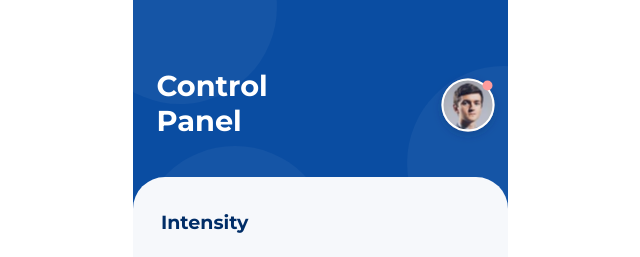
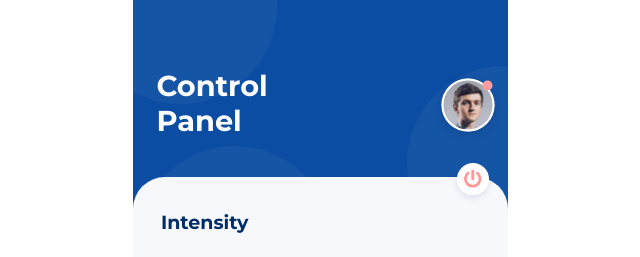
Before and after one commit to mikandermickey/Smartlights-projekt_v1, a React (Create React App) app: page /bedroom in a window 1280 px wide. Shown: the top 257 px of the page, without its empty margins (320-960 px from the left). Built offline with nearby package versions, Linux system fonts and the light colour scheme.

Commit message:
powerButton added

```diff
--- /dev/null
+++ b/src/components/PowerButton.js
@@ -0,0 +1,17 @@
+/** @jsx jsx */
+import { css, jsx } from "@emotion/core";
+
+const PowerButton = () => {
+    const style = css`
+        position: absolute;
+        top: -20px;
+        right: 10px;
+        `;
+    return (
+        <img css={style} src="data/img/power.svg" alt="PowerButton" />
+
+
+    );
+}
+
+export default PowerButton;
--- a/src/components/SingleRoom.js
+++ b/src/components/SingleRoom.js
@@ -2,6 +2,8 @@
 import { css, jsx } from "@emotion/core";
 import Overskrift from "./Overskrift";
 import React from 'react';
+import PowerButton from "./PowerButton";
+
 
 const SingleRoom = () => {
 
@@ -12,6 +14,7 @@ const SingleRoom = () => {
     return (
         <React.Fragment>
             <Overskrift text="Intensity" />
+            <PowerButton />
         </React.Fragment>
 
     );
```
